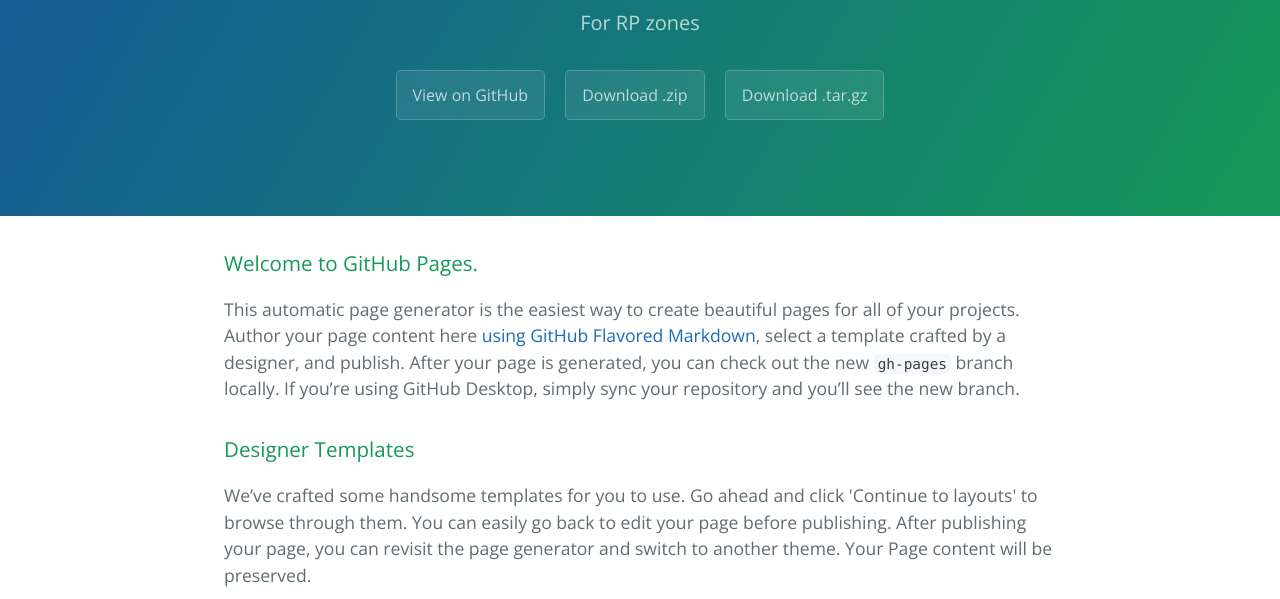
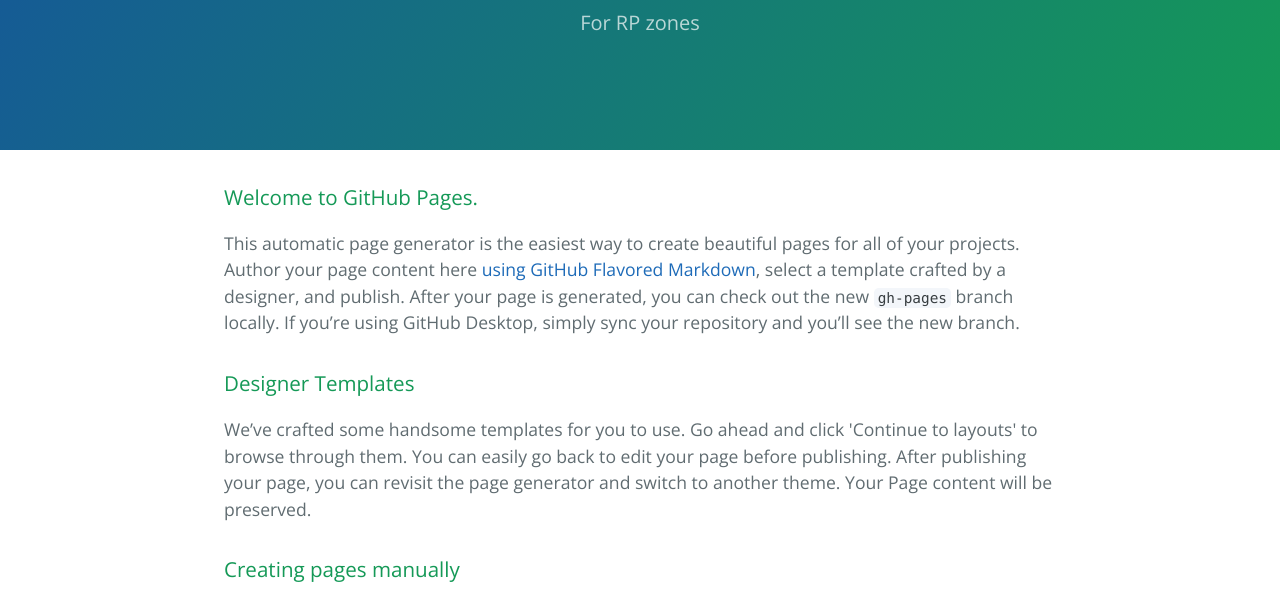
Before and after one commit to GS-Darkcores/WebZone, a plain HTML site: page index.html in a window 1280 px wide. Shown: the part 167-766 px from the top of the page. Drawn offline with nearby package versions, Linux system fonts and the light colour scheme.

Commit message:
Update index.html

```diff
--- a/index.html
+++ b/index.html
@@ -13,9 +13,6 @@
     <section class="page-header">
       <h1 class="project-name">Webzone</h1>
       <h2 class="project-tagline">For RP zones</h2>
-      <a href="https://github.com/GS-Darkcores/WebZone" class="btn">View on GitHub</a>
-      <a href="https://github.com/GS-Darkcores/WebZone/zipball/master" class="btn">Download .zip</a>
-      <a href="https://github.com/GS-Darkcores/WebZone/tarball/master" class="btn">Download .tar.gz</a>
     </section>
 
     <section class="main-content">
```
